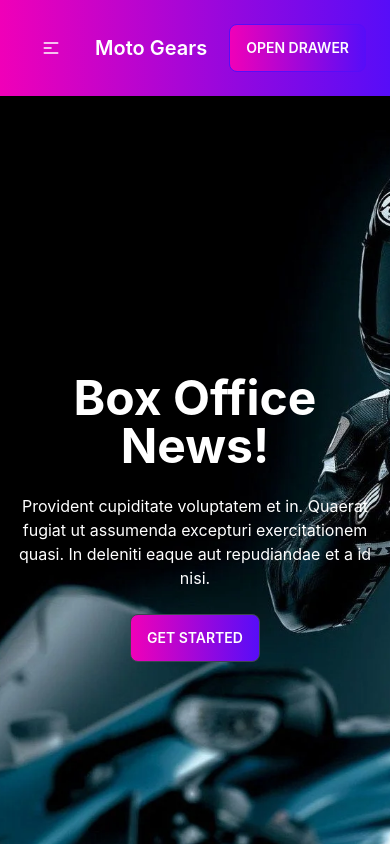
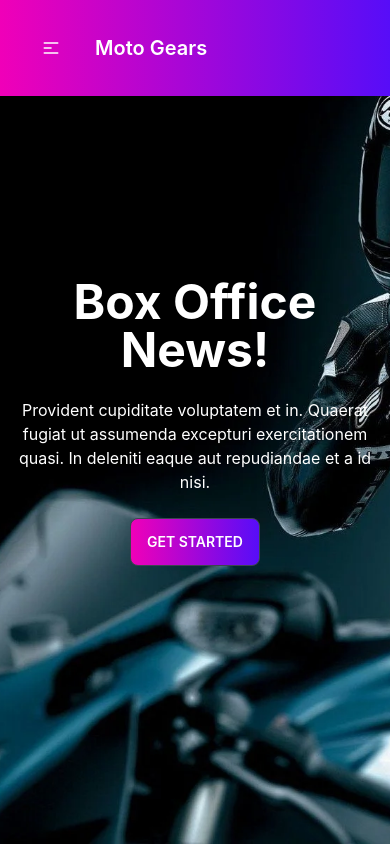
Before and after one commit to MD-Jubayer-Khan/moto-gears-manufacture-client, a React (Create React App) app: page /home in a window 390 px wide. Shown: the top 844 px of the page. Built offline with nearby package versions, Linux system fonts and the light colour scheme.

Commit message:
make navbar fixed in top and bg image

```diff
--- a/src/Pages/Home/Banner.js
+++ b/src/Pages/Home/Banner.js
@@ -3,7 +3,7 @@ import img from '../../Assets/img/motorBike.webp';
 
 const Banner = () => {
     return (
-        <div class="hero min-h-screen text-white" style={{backgroundImage: `url(${img})`}}>
+        <div class="hero min-h-screen text-white bg-fixed" style={{backgroundImage: `url(${img})`}}>
         <div class="hero-content flex-col lg:flex-row-reverse">
             <div>
             <h1 class="text-5xl font-bold">Box Office News!</h1>
--- a/src/Shared/Footer.js
+++ b/src/Shared/Footer.js
@@ -3,7 +3,7 @@ import React from 'react';
 const Footer = () => {
     return (
 <footer className="footer p-10 bg-neutral text-neutral-content">
-  <div>
+  <div className=' lg:ml-20'>
     <span className="footer-title">Services</span>
     <a className="link link-hover">Branding</a>
     <a className="link link-hover">Design</a>
--- a/src/Shared/Header.js
+++ b/src/Shared/Header.js
@@ -13,7 +13,7 @@ const Header = () => {
          <li><Link to="/about">My Portfolio</Link></li> </>
 
     return (
-        <div className="navbar bg-gradient-to-r from-secondary to-primary p-6 text-white sticky top-0">
+        <div className="navbar bg-gradient-to-r from-secondary to-primary p-6 text-white fixed z-50">
         <div className="navbar-start">
           <div className="dropdown">
             <label tabIndex="0" className="btn btn-ghost lg:hidden">
@@ -30,9 +30,6 @@ const Header = () => {
               {menuItm}
           </ul>
         </div>
-        <div className="navbar-end">
-        <label for="my-drawer-2" class="btn btn-primary bg-gradient-to-r from-secondary to-primary drawer-button lg:hidden">Open drawer</label>
-        </div>
       </div>
     );
 };
```
